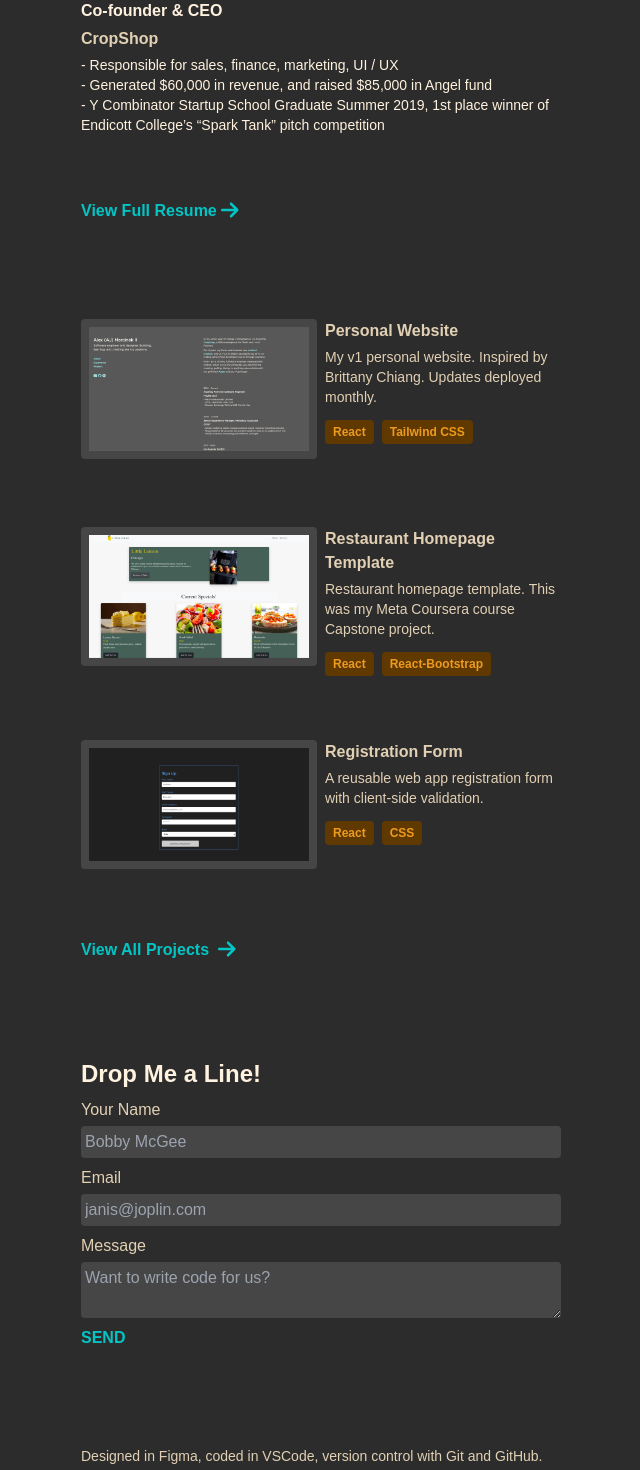
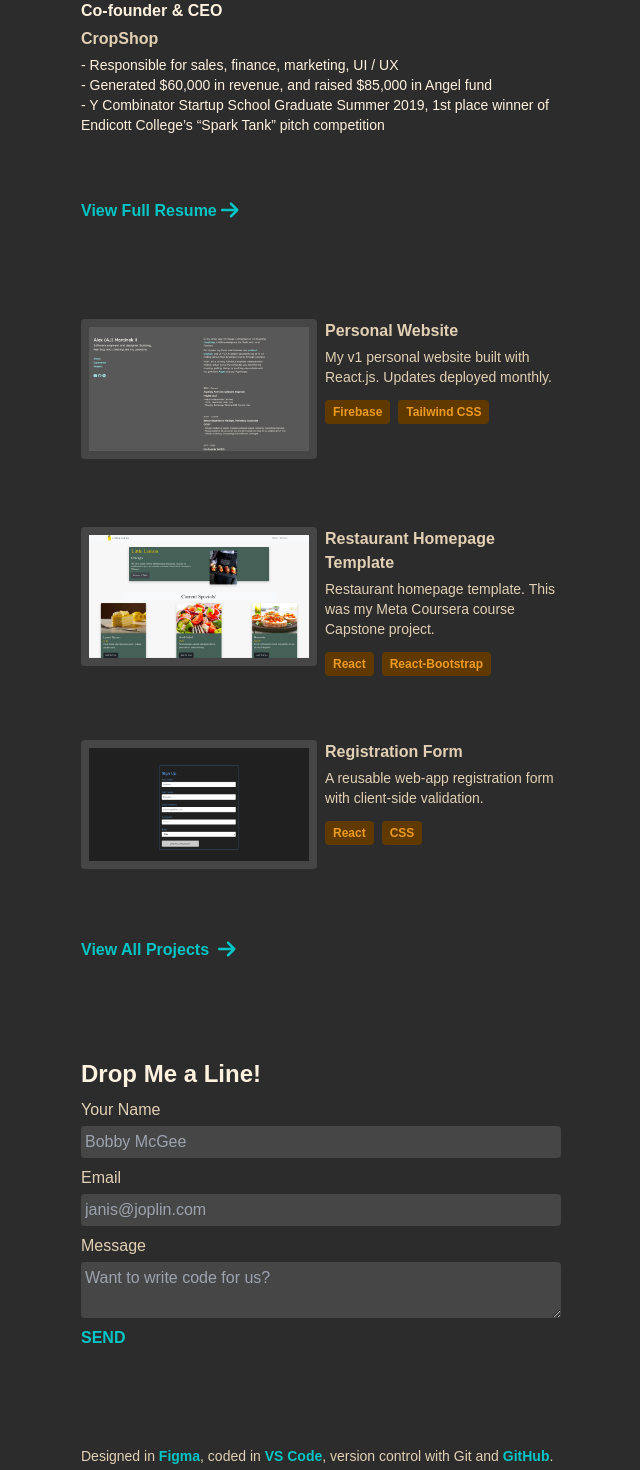
Before and after one commit to aj-marci/personal-website, a React (Create React App) app: page / in a window 1280 px wide. Shown: the part 881-2351 px from the top of the page, without its empty margins (591-1231 px from the left). Built offline with nearby package versions, Linux system fonts and the light colour scheme.

Commit message:
form submission alert works properly, added footer styling, need to style alert, move database out of testing env, then deploy

```diff
--- a/src/components/Archive.js
+++ b/src/components/Archive.js
@@ -8,7 +8,7 @@ const archiveData = [
         date: "June. 2023",
         name: "Personal Website",
         url: "https://github.com/aj-marci/personal-website",
-        description: "My v1 personal website. Built with React.js and styled with Tailwind CSS. Colors inspired by America's Southwest.",
+        description: "My v1 personal website. Built with React.js and styled with Tailwind CSS. Contact form validation with Formik and Yup. Data stored in Firebase Cloud Firestore, and hosted on Firebase.",
     },
     {
         date: "May, 2023",
--- a/src/components/Contact.js
+++ b/src/components/Contact.js
@@ -5,7 +5,6 @@ import { collection, addDoc, updateDoc, serverTimestamp } from "firebase/firesto
 import db from "..";
 import { ToastContainer, toast } from 'react-toastify';
 import 'react-toastify/dist/ReactToastify.css';
-import { useState } from 'react';
 
 function Contact() {
 
@@ -21,8 +20,17 @@ function Contact() {
         .required('Required'),
       });
 
-      const successMessage = () => toast("Thank you!");
-      const [message, setMessage] = useState(false);
+      const successMessage = () => toast.success('Thank you! Talk soon!', {
+        position: "top-center",
+        autoClose: 5000,
+        hideProgressBar: true,
+        closeOnClick: true,
+        pauseOnHover: true,
+        draggable: true,
+        progress: undefined,
+        theme: "light",
+        className:"toast",
+        });
 
 
     return (
@@ -108,7 +116,7 @@ function Contact() {
                 <button
                 type="submit"
                 disabled={isSubmitting}
-                onClick={!errors ? successMessage :null}
+                onClick={!errors.name && !errors.email && !errors.message ? successMessage :null}
                 className="text-base text-turqoise hover:text-orange
                             font-semibold hover:translate-x-1">SEND</button>
                 <ToastContainer />
--- a/src/components/Footer.js
+++ b/src/components/Footer.js
@@ -6,7 +6,17 @@ function Footer() {
                         font-gotham text-darkcream
                         lg:text-sm md:text-sm text-xs
                         lg:mt-24 md:mt-20 mt-8">
-            <p>Designed in Figma, coded in VSCode, version control with Git and GitHub.</p>
+            <p>Designed in
+            <a href="https://www.figma.com" target="_blank" rel="noopener noreferrer"
+                className="text-turqoise hover:text-orange font-semibold"> Figma
+            </a>, coded in
+            <a href="https://code.visualstudio.com/" target="_blank" rel="noopener noreferrer"
+                className="text-turqoise hover:text-orange font-semibold"> VS Code
+            </a>, version control with Git and
+            <a href="https://github.com" target="_blank" rel="noopener noreferrer"
+                className="text-turqoise hover:text-orange font-semibold"> GitHub
+            </a>.
+            </p>
         </div>
         </>
     );
--- a/src/components/Projects.js
+++ b/src/components/Projects.js
@@ -11,8 +11,8 @@ const projectsData = [
     {
         image: V1,
         title: "Personal Website",
-        description: "My v1 personal website. Inspired by Brittany Chiang. Updates deployed monthly.",
-        badge1: "React",
+        description: "My v1 personal website built with React.js. Updates deployed monthly.",
+        badge1: "Firebase",
         badge2: "Tailwind CSS",
     },
     {
@@ -25,7 +25,7 @@ const projectsData = [
     {
         image: Form,
         title: "Registration Form",
-        description: "A reusable web app registration form with client-side validation.",
+        description: "A reusable web-app registration form with client-side validation.",
         badge1: "React",
         badge2: "CSS",
     },
```
